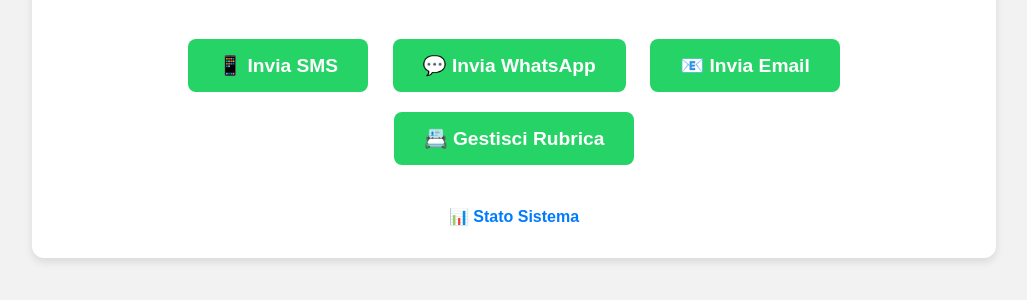
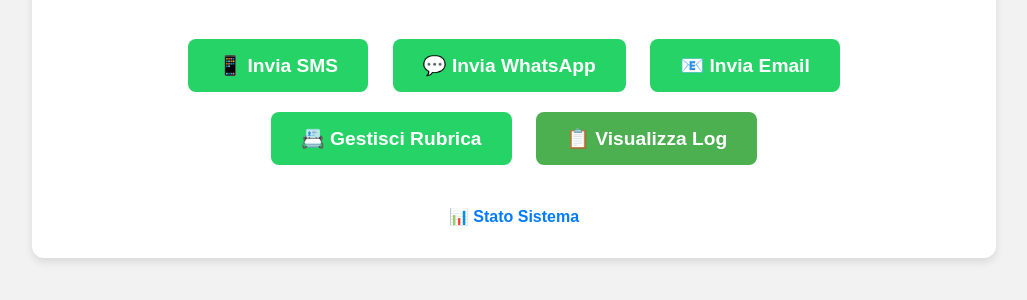
Before and after one commit to prcant83/comunicazioni-soci, a website: page frontend/index.html in a window 1280 px wide. Shown: the part 126-426 px from the top of the page, without its empty margins (126-1153 px from the left). Drawn offline with Linux system fonts and the light colour scheme.

Commit message:
Update index.html

```diff
--- a/frontend/index.html
+++ b/frontend/index.html
@@ -5,21 +5,6 @@
   <meta name="viewport" content="width=device-width, initial-scale=1.0">
   <title>Comunicazioni Soci - Home</title>
   <link rel="stylesheet" href="styles.css">
-</head>
-<body>
-  <main class="container">
-    <h1 class="title">📨 Comunicazioni Soci</h1>
-
-    <section class="form-section" style="text-align: center;">
-      <a href="sms.html" class="btn-home">📱 Invia SMS</a>
-      <a href="whatsapp.html" class="btn-home">💬 Invia WhatsApp</a>
-      <a href="email.html" class="btn-home">📧 Invia Email</a>
-      <a href="rubrica.html" class="btn-home">📇 Gestisci Rubrica</a>
-    </section>
-
-    <a href="stato.html" class="back-link">📊 Stato Sistema</a>
-  </main>
-
   <style>
     .btn-home {
       display: inline-block;
@@ -37,6 +22,29 @@
     .btn-home:hover {
       background-color: #1da851;
     }
+
+    .btn-log {
+      background-color: #4CAF50;
+    }
+
+    .btn-log:hover {
+      background-color: #388E3C;
+    }
   </style>
+</head>
+<body>
+  <main class="container">
+    <h1 class="title">📨 Comunicazioni Soci</h1>
+
+    <section class="form-section" style="text-align: center;">
+      <a href="sms.html" class="btn-home">📱 Invia SMS</a>
+      <a href="whatsapp.html" class="btn-home">💬 Invia WhatsApp</a>
+      <a href="email.html" class="btn-home">📧 Invia Email</a>
+      <a href="rubrica.html" class="btn-home">📇 Gestisci Rubrica</a>
+      <a href="log.html" class="btn-home btn-log">📋 Visualizza Log</a>
+    </section>
+
+    <a href="stato.html" class="back-link">📊 Stato Sistema</a>
+  </main>
 </body>
 </html>
```
